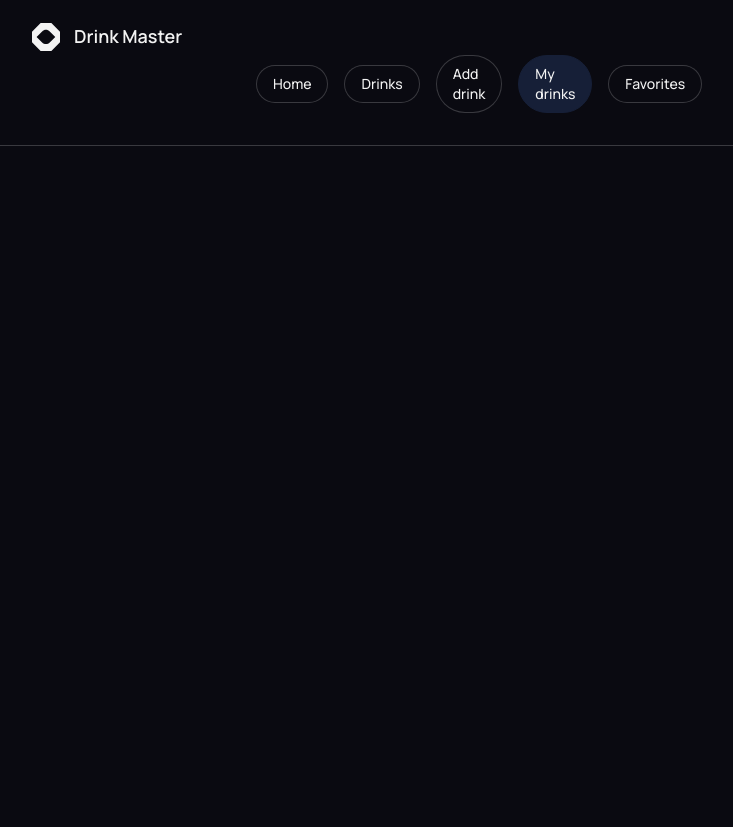
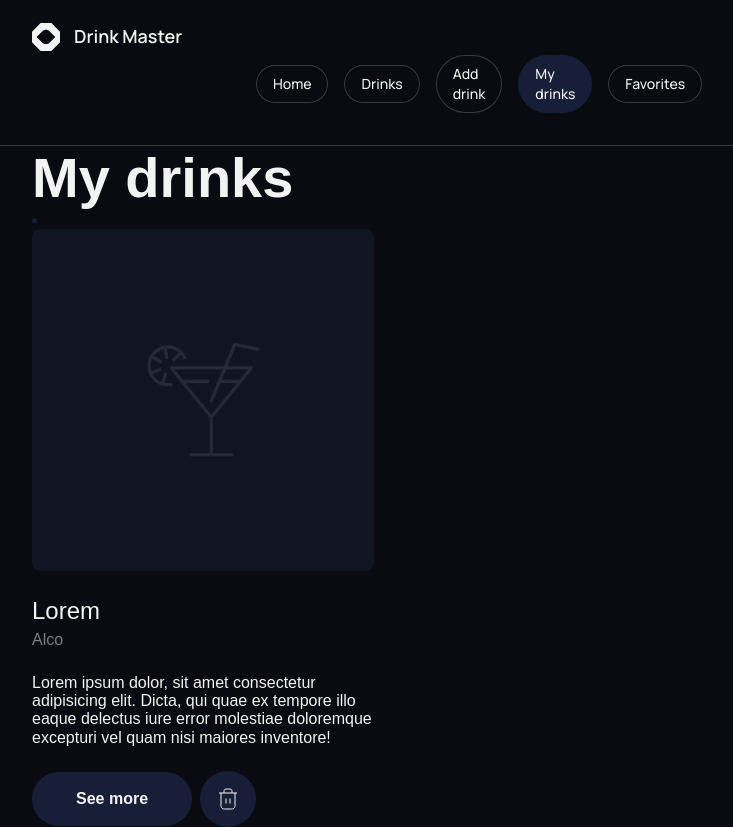
Before and after one commit to LightPride/DrinkMaster-FrontEnd, a React (Vite) app: page /DrinkMaster-FrontEnd/my in a window 1280 px wide. Shown: the whole page, without its empty margins (256-989 px from the left). Before the commit the page ends 800 px from the top, so only its background shows below. Built offline with nearby package versions, Linux system fonts and the light colour scheme.

Commit message:
DrinksItem

```diff
--- a/src/components/DrinksItem/DrinksItem.styled.jsx
+++ b/src/components/DrinksItem/DrinksItem.styled.jsx
@@ -60,6 +60,7 @@ export const Description = styled.p`
 
 export const DeleteBtn = styled.button`
   border-radius: 40px;
+  border: none;
   background-color: var(--dark-blue-color);
   height: 46px;
   width: 46px;
@@ -70,16 +71,18 @@ export const DeleteBtn = styled.button`
     background-color: var(--white-color);
   }
   @media screen and (min-width: 768px) {
-    height: 54px;
+    height: 56px;
     width: 56px;
   }
 `;
 
 export const IconTrash = styled.svg`
-  & div svg {
-    ${DeleteBtn}:hover & {
-      stroke: var(--dark-blue-color);
-    }
+  width: 24px;
+  height: 24px;
+  fill: none;
+  stroke: var(--white-color);
+  ${DeleteBtn}:hover & {
+    stroke: var(--dark-blue-color);
   }
 `;
 
--- /dev/null
+++ b/src/components/SeeMoreBtn/SeeMoreBtn.jsx
@@ -0,0 +1,12 @@
+import { Link } from 'react-router-dom';
+import { SeeMoreButton } from './SeeMoreBtn.styled';
+
+const SeeMoreBtn = ({ navLink }) => {
+  return (
+    <Link to={navLink}>
+      <SeeMoreButton type="button">See more</SeeMoreButton>
+    </Link>
+  );
+};
+
+export default SeeMoreBtn;
--- /dev/null
+++ b/src/components/SeeMoreBtn/SeeMoreBtn.styled.jsx
@@ -0,0 +1,23 @@
+import styled from 'styled-components';
+
+export const SeeMoreButton = styled.button`
+  border: none;
+  min-width: 143px;
+  border-radius: 42px;
+  padding: 14px 40px;
+  font-weight: 600;
+  font-size: 14px;
+  line-height: 18px;
+  background-color: var(--dark-blue-color);
+  color: var(--white-color);
+  &:hover {
+    background-color: var(--white-color);
+    color: var(--dark-blue-color);
+  }
+  @media screen and (min-width: 768px) {
+    min-width: 160px;
+    font-size: 16px;
+    line-height: 18px;
+    padding: 18px 44px;
+  }
+`;
--- a/src/pages/MyDrinksPage/MyDrinksPage.jsx
+++ b/src/pages/MyDrinksPage/MyDrinksPage.jsx
@@ -1,6 +1,18 @@
 // import { useSelector } from 'react-redux';
 // import { NotAdd } from '../../shared/components/NotAdd/NotAdd';
-import Title from '../../components/PageTitle/PageTitle';
+import {
+  ButtonsContainer,
+  Card,
+  CardImage,
+  DeleteBtn,
+  Description,
+  DrinkName,
+  IconTrash,
+  IsAlco,
+} from '../../components/DrinksItem/DrinksItem.styled';
+import PageTitle from '../../components/PageTitle/PageTitle';
+import SeeMoreBtn from '../../components/SeeMoreBtn/SeeMoreBtn';
+import placeholderImage from '../../images/drinkPage/coctailPlaceholder.png';
 
 // треба ще імпортувати селектори, пагінацію, card list
 
@@ -9,7 +21,25 @@ const MyDrinks = () => {
 
   return (
     <>
-      <Title Title="My drinks" />
+      <PageTitle title="My drinks" />
+      <Card>
+        <CardImage src={placeholderImage} />
+        <DrinkName>Lorem</DrinkName>
+        <IsAlco>Alco</IsAlco>
+        <Description>
+          Lorem ipsum dolor, sit amet consectetur adipisicing elit. Dicta, qui
+          quae ex tempore illo eaque delectus iure error molestiae doloremque
+          excepturi vel quam nisi maiores inventore!
+        </Description>
+        <ButtonsContainer>
+          <SeeMoreBtn />
+          <DeleteBtn>
+            <IconTrash viewBox="0 0 24 24" xmlns="http://www.w3.org/2000/svg">
+              <path d="M16 6V5.2C16 4.0799 16 3.51984 15.782 3.09202C15.5903 2.71569 15.2843 2.40973 14.908 2.21799C14.4802 2 13.9201 2 12.8 2H11.2C10.0799 2 9.51984 2 9.09202 2.21799C8.71569 2.40973 8.40973 2.71569 8.21799 3.09202C8 3.51984 8 4.0799 8 5.2V6M10 11.5V16.5M14 11.5V16.5M3 6H21M19 6V17.2C19 18.8802 19 19.7202 18.673 20.362C18.3854 20.9265 17.9265 21.3854 17.362 21.673C16.7202 22 15.8802 22 14.2 22H9.8C8.11984 22 7.27976 22 6.63803 21.673C6.07354 21.3854 5.6146 20.9265 5.32698 20.362C5 19.7202 5 18.8802 5 17.2V6" />
+            </IconTrash>
+          </DeleteBtn>
+        </ButtonsContainer>
+      </Card>
       {/* {own.length > 0 ? <CardList data={own} /> : <NotAdd />}
       <Pagination paginationThunk={getOwnThunk} /> */}
     </>
```
Also changed, not shown: src/components/DrinksItem/DrinksItem.jsx (+7 -3 lines).
